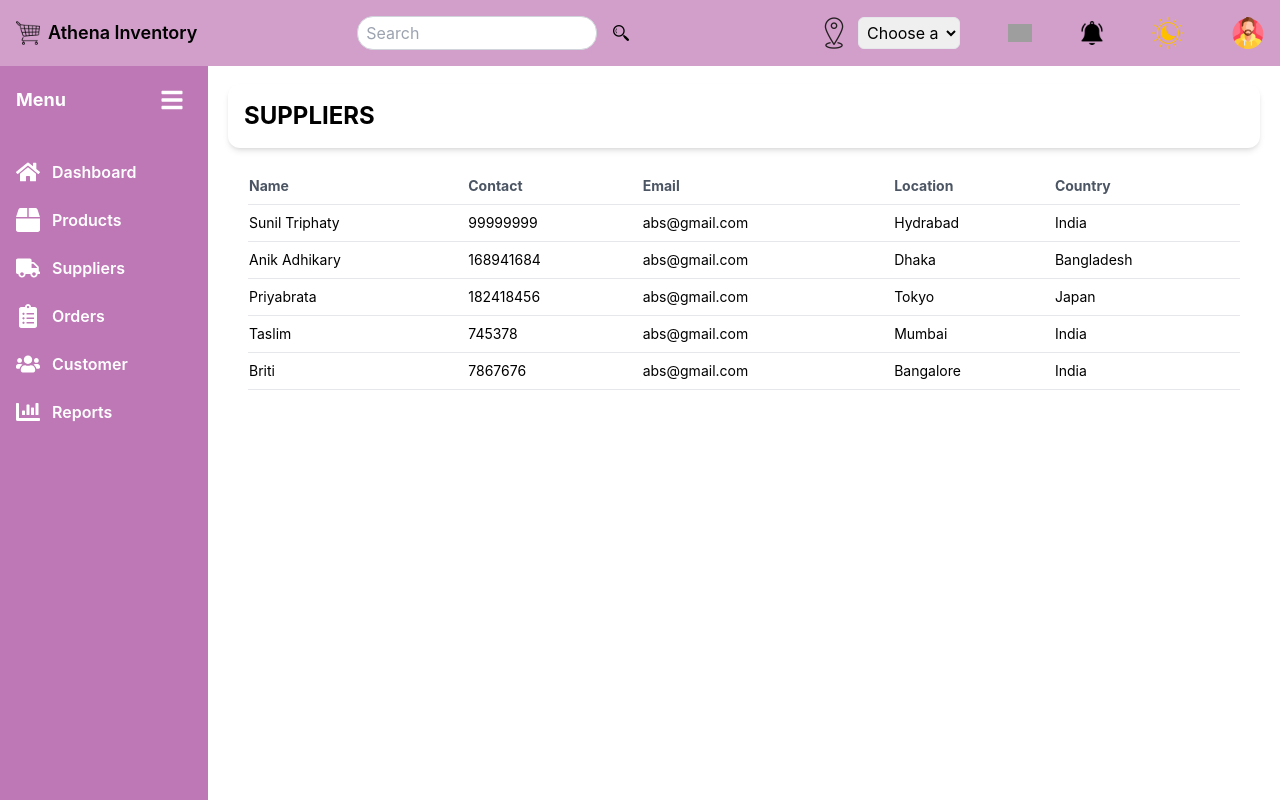
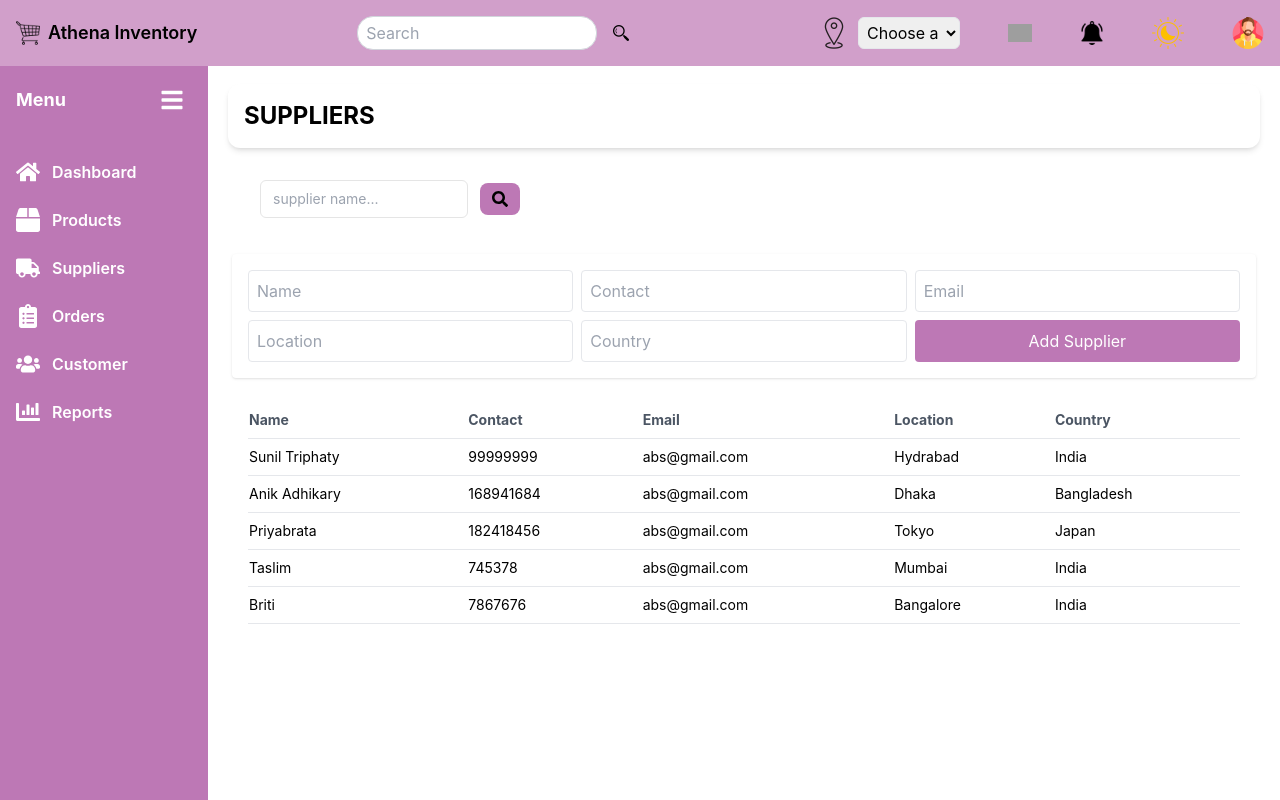
Before and after one commit to anik0103/inventory-management-system, a React (Create React App) app: page /suppliers in a window 1280 px wide. Built offline with nearby package versions, Linux system fonts and the light colour scheme; grey boxes are pictures that could not be loaded.

Commit message:
feat: Implement Suppliers management with form, search, and table components

```diff
--- a/src/Components/Supplier/SplTable.js
+++ b/src/Components/Supplier/SplTable.js
@@ -1,7 +1,4 @@
-import { SplDetails } from "./SplDetails";
-
-const SupplierTable = () => {
-
+const SuppliersTable = ({ data }) => {
   return (
     <div className="px-6 py-4">
       <table className="w-full border-collapse text-left">
@@ -15,8 +12,8 @@ const SupplierTable = () => {
           </tr>
         </thead>
         <tbody>
-          {SplDetails.length > 0 ? (
-            SplDetails.map((item, index) => (
+          {data.length > 0 ? (
+            data.map((item, index) => (
               <tr key={index} className="border-b text-sm">
                 <td className="py-2">{item.name}</td>
                 <td className="py-2">{item.contact}</td>
@@ -27,8 +24,8 @@ const SupplierTable = () => {
             ))
           ) : (
             <tr>
-              <td colSpan="4" className="text-center text-gray-400 py-4">
-                No Suppliers
+              <td colSpan="5" className="text-center text-gray-500 py-4">
+                No Suppliers Found
               </td>
             </tr>
           )}
@@ -38,4 +35,4 @@ const SupplierTable = () => {
   );
 };
 
-export default SupplierTable;
+export default SuppliersTable;
--- /dev/null
+++ b/src/Components/Supplier/SupplierForm.js
@@ -0,0 +1,68 @@
+import { useState } from "react";
+
+const SupplierForm = ({ onAdd }) => {
+  const [form, setForm] = useState({name: "",contact: "",email: "",location: "",country: "",});
+
+  const handleChange = (e) => {
+    setForm({ ...form, [e.target.name]: e.target.value });
+  };
+
+  const handleSubmit = (e) => {
+    e.preventDefault();
+    if (!form.name) return;
+    onAdd({ ...form });
+    setForm({ name: "", contact: "", email: "", location: "", country: "" });
+  };
+
+  return (
+    <form
+      onSubmit={handleSubmit}
+      className="bg-white p-4 m-2 rounded shadow grid md:grid-cols-3 gap-2"
+    >
+      <input
+        name="name"
+        placeholder="Name"
+        value={form.name}
+        onChange={handleChange}
+        className="border p-2 rounded"
+        required
+      />
+      <input
+        name="contact"
+        placeholder="Contact"
+        value={form.contact}
+        onChange={handleChange}
+        className="border p-2 rounded"
+      />
+      <input
+        name="email"
+        placeholder="Email"
+        value={form.email}
+        onChange={handleChange}
+        className="border p-2 rounded"
+      />
+      <input
+        name="location"
+        placeholder="Location"
+        value={form.location}
+        onChange={handleChange}
+        className="border p-2 rounded"
+      />
+      <input
+        name="country"
+        placeholder="Country"
+        value={form.country}
+        onChange={handleChange}
+        className="border p-2 rounded"
+      />
+      <button
+        type="submit"
+        className="bg-[#bd78b5] text-white rounded p-2 hover:bg-[#bd78b5]"
+      >
+        Add Supplier
+      </button>
+    </form>
+  );
+};
+
+export default SupplierForm;
--- /dev/null
+++ b/src/Components/Supplier/SupplierSearch.js
@@ -0,0 +1,29 @@
+import { FaSearch } from "react-icons/fa";
+
+const SupplierSearch = ({ searchTerm, setSearchTerm }) => {
+  const handleSearchClick = () => {
+    console.log("Search clicked:", searchTerm);
+  };
+
+  return (
+    <div className="px-6 mb-2 py-4 flex justify-start">
+        <div className="flex flex-wrap gap-3 items-center m-3">
+            <input
+                type="text"
+                placeholder="supplier name..."
+                className="border border-neutral-200 w-52 px-3 py-2 rounded-md focus:outline-none text-sm"
+                value={searchTerm}
+                onChange={(e) => setSearchTerm(e.target.value)}
+            />
+            <button
+                onClick={handleSearchClick}
+                className="bg-[#bd78b5] px-3 py-2 rounded-lg hover:bg-[#d19fca] transition"
+            >
+                <FaSearch />
+            </button>
+        </div>
+    </div>
+  );
+};
+
+export default SupplierSearch;
--- a/src/Components/Supplier/Suppliers.js
+++ b/src/Components/Supplier/Suppliers.js
@@ -1,12 +1,30 @@
+import { useState } from "react";
 import SuppliersHead from "./SuppliersHead";
 import SuppliersTable from "./SplTable";
+import { SplDetails } from "./SplDetails";
+import SupplierForm from "./SupplierForm";
+import SupplierSearch from "./SupplierSearch"; // ✅ single file import
 
-const Suppliers = () =>{
-    return(
-        <div>
-            <SuppliersHead />
-            <SuppliersTable />
-        </div>
-    )
-}
+const Suppliers = () => {
+  const [suppliers, setSuppliers] = useState(SplDetails);
+  const [searchTerm, setSearchTerm] = useState("");
+
+  const handleAddSupplier = (newSupplier) => {
+    setSuppliers([...suppliers, newSupplier]);
+  };
+
+  const filteredSuppliers = suppliers.filter((supplier) =>
+    supplier.name.toLowerCase().includes(searchTerm.toLowerCase())
+  );
+
+  return (
+    <div>
+      <SuppliersHead />
+      <SupplierSearch searchTerm={searchTerm} setSearchTerm={setSearchTerm} />
+      <SupplierForm onAdd={handleAddSupplier} />
+      <SuppliersTable data={filteredSuppliers} />
+    </div>
+  );
+};
+
 export default Suppliers;
```
